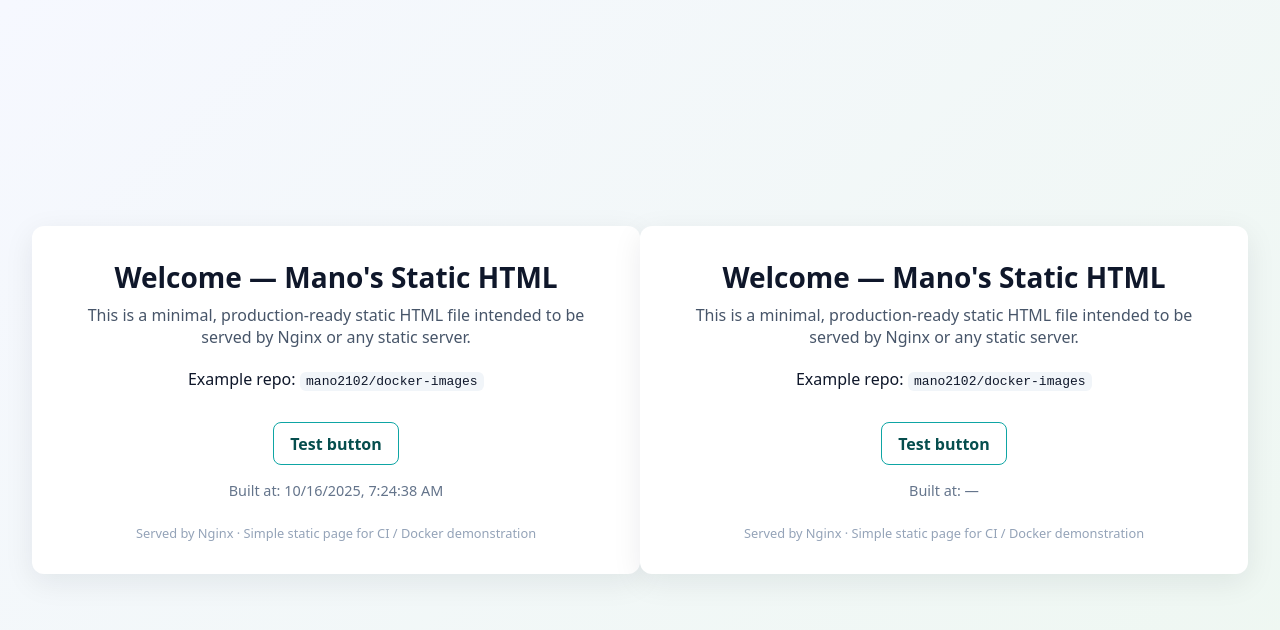
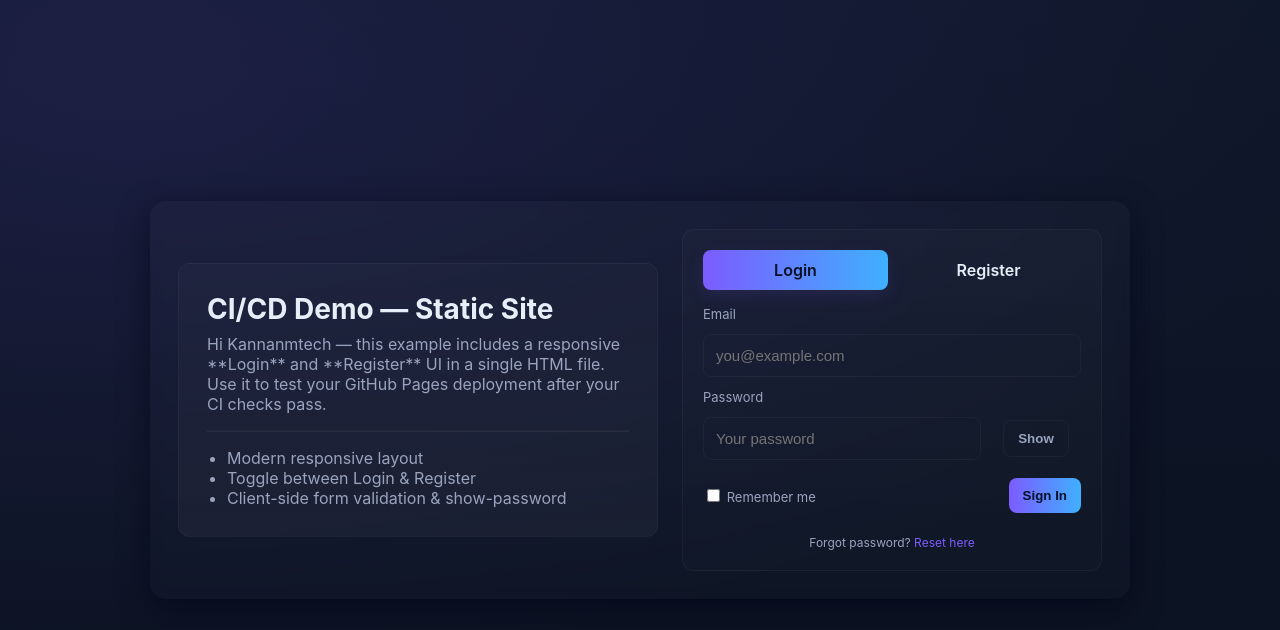
Before and after one commit to KANNAN-afkr/docker, a plain HTML site: page index.html in a window 1280 px wide. Drawn offline with Linux system fonts and the light colour scheme.

Commit message:
index.htm chanhes

```diff
--- a/index.html
+++ b/index.html
@@ -2,141 +2,206 @@
 <html lang="en">
 <head>
   <meta charset="utf-8" />
-  <meta name="viewport" content="width=device-width,initial-scale=1" />
-  <title>Mano - Simple HTML App</title>
+  <meta name="viewport" content="width=device-width, initial-scale=1" />
+  <title>Login & Register — CI/CD Demo</title>
   <style>
-    * { box-sizing: border-box; }
-    body {
-      font-family: system-ui, -apple-system, "Segoe UI", Roboto, "Helvetica Neue", Arial;
-      margin: 0;
-      min-height: 100vh;
-      display: flex;
-      align-items: center;
-      justify-content: center;
-      background: linear-gradient(135deg,#f6f8ff,#eef7f1);
-      color: #0f172a;
-      padding: 2rem;
+    :root{
+      --bg1: #0f172a;
+      --bg2: #0b1220;
+      --card: #0b1226;
+      --accent: #7c5cff;
+      --muted: #9aa4bf;
+      --glass: rgba(255,255,255,0.04);
     }
-    .card {
-      max-width: 900px;
-      width: 100%;
-      background: white;
-      border-radius: 12px;
-      box-shadow: 0 8px 30px rgba(16,24,40,0.08);
-      padding: 2rem;
-      text-align: center;
+    *{box-sizing:border-box}
+    body{
+      margin:0;min-height:100vh;display:flex;align-items:center;justify-content:center;
+      font-family:Inter, ui-sans-serif, system-ui, -apple-system, "Segoe UI", Roboto, "Helvetica Neue", Arial;
+      background: radial-gradient(1200px 600px at 10% 10%, rgba(124,92,255,0.12), transparent),
+                  linear-gradient(180deg,var(--bg1),var(--bg2));
+      color:#e6eef8;
+      padding:24px;
     }
-    h1 { margin: 0 0 0.5rem; font-size: 1.75rem; }
-    p.lead { margin: 0 0 1.25rem; color: #475569; }
-    .meta { margin-top: 1rem; font-size: .9rem; color: #64748b; }
-    .btn {
-      display: inline-block;
-      margin-top: 1rem;
-      padding: .6rem 1rem;
-      border-radius: 8px;
-      text-decoration: none;
-      font-weight: 600;
-      border: 1px solid #0ea5a4;
-      color: #064e4e;
+
+    .container{
+      width:100%;max-width:980px;background:linear-gradient(180deg, rgba(255,255,255,0.02), rgba(255,255,255,0.01));
+      border-radius:16px;padding:28px;display:grid;grid-template-columns:1fr 420px;gap:24px;box-shadow:0 10px 30px rgba(2,6,23,0.6);
+      align-items:center;backdrop-filter: blur(6px);
     }
-    footer { margin-top: 1.5rem; font-size: .8rem; color: #94a3b8; }
-    code { background:#f1f5f9; padding:.15rem .4rem; border-radius:6px; }
+
+    .hero{
+      padding:28px;border-radius:12px;background:linear-gradient(180deg, rgba(255,255,255,0.02), var(--glass));
+      border:1px solid rgba(255,255,255,0.03);
+    }
+    .hero h1{margin:0 0 8px;font-size:28px}
+    .hero p{margin:0;color:var(--muted)}
+
+    .card{
+      background:linear-gradient(180deg, rgba(255,255,255,0.02), rgba(255,255,255,0.01));
+      border-radius:12px;padding:20px;border:1px solid rgba(255,255,255,0.04);
+    }
+
+    .tabs{display:flex;gap:8px;margin-bottom:16px}
+    .tab{flex:1;padding:10px;border-radius:8px;text-align:center;cursor:pointer;font-weight:600}
+    .tab.active{background:linear-gradient(90deg,var(--accent), #3fb0ff);color:#081023;box-shadow:0 6px 18px rgba(124,92,255,0.12)}
+
+    form{display:flex;flex-direction:column;gap:12px}
+    label{font-size:13px;color:var(--muted)}
+    input[type="text"],input[type="email"],input[type="password"],input[type="tel"]{
+      width:100%;padding:12px;border-radius:8px;border:1px solid rgba(255,255,255,0.04);background:transparent;color:inherit;font-size:15px;
+    }
+    .row{display:flex;gap:10px}
+    .row .col{flex:1}
+
+    .actions{display:flex;align-items:center;justify-content:space-between;margin-top:6px}
+    .btn{padding:10px 14px;border-radius:8px;border:0;font-weight:700;cursor:pointer}
+    .btn.primary{background:linear-gradient(90deg,var(--accent), #3fb0ff);color:#031228}
+    .btn.ghost{background:transparent;border:1px solid rgba(255,255,255,0.04);color:var(--muted)}
+
+    .muted{font-size:13px;color:var(--muted)}
+    .helper{font-size:12px;color:#b9c6e6}
+
+    .footer{font-size:12px;color:var(--muted);margin-top:10px;text-align:center}
+
+    .show-pass{display:flex;gap:8px;align-items:center}
+
+    @media (max-width:900px){
+      .container{grid-template-columns:1fr;}
+    }
+
+    /* small success toast */
+    .toast{position:fixed;right:20px;bottom:20px;padding:12px 16px;border-radius:10px;background:linear-gradient(90deg,#032d4a,#06314f);color:#cfe8ff;box-shadow:0 8px 30px rgba(2,6,23,0.6);display:none}
   </style>
 </head>
 <body>
-  <div class="card">
-    <h1>Welcome — Mano's Static HTML</h1>
-    <p class="lead">This is a minimal, production-ready static HTML file intended to be served by Nginx or any static server.</p>
-
-    <p>
-      Example repo: <code>mano2102/docker-images</code>
-    </p>
-
-    <a class="btn" href="#" onclick="alert('Deployed via CI ✅')">Test button</a>
-
-    <div class="meta">
-      Built at: <span id="builtAt">—</span>
+  <div class="container">
+    <div class="hero">
+      <h1>CI/CD Demo — Static Site</h1>
+      <p>Hi Kannanmtech — this example includes a responsive **Login** and **Register** UI in a single HTML file. Use it to test your GitHub Pages deployment after your CI checks pass.</p>
+      <hr style="opacity:.06;margin:16px 0"/>
+      <ul style="margin:8px 0 0;padding-left:20px;color:var(--muted)">
+        <li>Modern responsive layout</li>
+        <li>Toggle between Login & Register</li>
+        <li>Client-side form validation & show-password</li>
+      </ul>
     </div>
 
-    <footer>
-      Served by Nginx · Simple static page for CI / Docker demonstration
-    </footer>
+    <div class="card">
+      <div class="tabs" role="tablist">
+        <div class="tab active" id="tab-login" role="tab" aria-selected="true">Login</div>
+        <div class="tab" id="tab-register" role="tab" aria-selected="false">Register</div>
+      </div>
+
+      <!-- Login Form -->
+      <form id="form-login" novalidate>
+        <label for="login-email">Email</label>
+        <input id="login-email" type="email" placeholder="you@example.com" required />
+
+        <label for="login-pass">Password</label>
+        <div class="row">
+          <div class="col">
+            <input id="login-pass" type="password" placeholder="Your password" required minlength="6" />
+          </div>
+          <div class="col" style="flex:0 0 90px;display:flex;align-items:center;justify-content:center">
+            <button type="button" class="btn ghost" onclick="toggleShow('login-pass', this)">Show</button>
+          </div>
+        </div>
+
+        <div class="actions">
+          <div class="muted"><input id="remember" type="checkbox" /> <label for="remember" class="muted"> Remember me</label></div>
+          <button class="btn primary" type="submit">Sign In</button>
+        </div>
+
+        <div class="footer">Forgot password? <a href="#" style="color:var(--accent);text-decoration:none">Reset here</a></div>
+      </form>
+
+      <!-- Register Form -->
+      <form id="form-register" style="display:none" novalidate>
+        <label for="reg-name">Full Name</label>
+        <input id="reg-name" type="text" placeholder="Your name" required />
+
+        <label for="reg-email">Email</label>
+        <input id="reg-email" type="email" placeholder="you@example.com" required />
+
+        <label for="reg-phone">Phone</label>
+        <input id="reg-phone" type="tel" placeholder="+91 98765 43210" pattern="[0-9+\- ]{7,}" />
+
+        <label for="reg-pass">Password</label>
+        <div class="row">
+          <div class="col">
+            <input id="reg-pass" type="password" placeholder="Choose a password" required minlength="6" />
+          </div>
+          <div class="col" style="flex:0 0 90px;display:flex;align-items:center;justify-content:center">
+            <button type="button" class="btn ghost" onclick="toggleShow('reg-pass', this)">Show</button>
+          </div>
+        </div>
+
+        <div style="display:flex;justify-content:space-between;align-items:center;margin-top:6px">
+          <div class="helper">By registering you agree to the terms.</div>
+          <button class="btn primary" type="submit">Create Account</button>
+        </div>
+      </form>
+    </div>
   </div>
 
+  <div class="toast" id="toast">Action completed</div>
+
   <script>
-    // friendly built time display (local)
-    document.getElementById('builtAt').textContent = new Date().toLocaleString();
+    // Tabs
+    const tabLogin = document.getElementById('tab-login');
+    const tabRegister = document.getElementById('tab-register');
+    const formLogin = document.getElementById('form-login');
+    const formRegister = document.getElementById('form-register');
+    const toast = document.getElementById('toast');
+
+    tabLogin.addEventListener('click', () => { show('login'); });
+    tabRegister.addEventListener('click', () => { show('register'); });
+
+    function show(mode){
+      if(mode === 'login'){
+        tabLogin.classList.add('active'); tabLogin.setAttribute('aria-selected', 'true');
+        tabRegister.classList.remove('active'); tabRegister.setAttribute('aria-selected', 'false');
+        formLogin.style.display = '';
+        formRegister.style.display = 'none';
+      } else {
+        tabRegister.classList.add('active'); tabRegister.setAttribute('aria-selected', 'true');
+        tabLogin.classList.remove('active'); tabLogin.setAttribute('aria-selected', 'false');
+        formRegister.style.display = '';
+        formLogin.style.display = 'none';
+      }
+    }
+
+    // Toggle show/hide password
+    function toggleShow(id, btn){
+      const el = document.getElementById(id);
+      if(el.type === 'password'){
+        el.type = 'text'; btn.textContent = 'Hide';
+      } else { el.type = 'password'; btn.textContent = 'Show'; }
+    }
+
+    // Simple submit handlers (client-side only)
+    formLogin.addEventListener('submit', (e) => {
+      e.preventDefault();
+      if(!formLogin.checkValidity()){
+        formLogin.reportValidity(); return;
+      }
+      showToast('Welcome back!');
+      // TODO: integrate with your backend / CI tests
+    });
+
+    formRegister.addEventListener('submit', (e) => {
+      e.preventDefault();
+      if(!formRegister.checkValidity()){
+        formRegister.reportValidity(); return;
+      }
+      showToast('Account created — you can now sign in');
+      show('login');
+    });
+
+    function showToast(msg){
+      toast.textContent = msg; toast.style.display = 'block';
+      setTimeout(()=>{ toast.style.display = 'none'; }, 2400);
+    }
   </script>
 </body>
 </html>
-<!doctype html>
-<html lang="en">
-<head>
-  <meta charset="utf-8" />
-  <meta name="viewport" content="width=device-width,initial-scale=1" />
-  <title>Mano - Simple HTML App</title>
-  <style>
-    * { box-sizing: border-box; }
-    body {
-      font-family: system-ui, -apple-system, "Segoe UI", Roboto, "Helvetica Neue", Arial;
-      margin: 0;
-      min-height: 100vh;
-      display: flex;
-      align-items: center;
-      justify-content: center;
-      background: linear-gradient(135deg,#f6f8ff,#eef7f1);
-      color: #0f172a;
-      padding: 2rem;
-    }
-    .card {
-      max-width: 900px;
-      width: 100%;
-      background: white;
-      border-radius: 12px;
-      box-shadow: 0 8px 30px rgba(16,24,40,0.08);
-      padding: 2rem;
-      text-align: center;
-    }
-    h1 { margin: 0 0 0.5rem; font-size: 1.75rem; }
-    p.lead { margin: 0 0 1.25rem; color: #475569; }
-    .meta { margin-top: 1rem; font-size: .9rem; color: #64748b; }
-    .btn {
-      display: inline-block;
-      margin-top: 1rem;
-      padding: .6rem 1rem;
-      border-radius: 8px;
-      text-decoration: none;
-      font-weight: 600;
-      border: 1px solid #0ea5a4;
-      color: #064e4e;
-    }
-    footer { margin-top: 1.5rem; font-size: .8rem; color: #94a3b8; }
-    code { background:#f1f5f9; padding:.15rem .4rem; border-radius:6px; }
-  </style>
-</head>
-<body>
-  <div class="card">
-    <h1>Welcome — Mano's Static HTML</h1>
-    <p class="lead">This is a minimal, production-ready static HTML file intended to be served by Nginx or any static server.</p>
-
-    <p>
-      Example repo: <code>mano2102/docker-images</code>
-    </p>
-
-    <a class="btn" href="#" onclick="alert('Deployed via CI ✅')">Test button</a>
-
-    <div class="meta">
-      Built at: <span id="builtAt">—</span>
-    </div>
-
-    <footer>
-      Served by Nginx · Simple static page for CI / Docker demonstration
-    </footer>
-  </div>
-
-  <script>
-    // friendly built time display (local)
-    document.getElementById('builtAt').textContent = new Date().toLocaleString();
-  </script>
-</body>
-</html>
```
